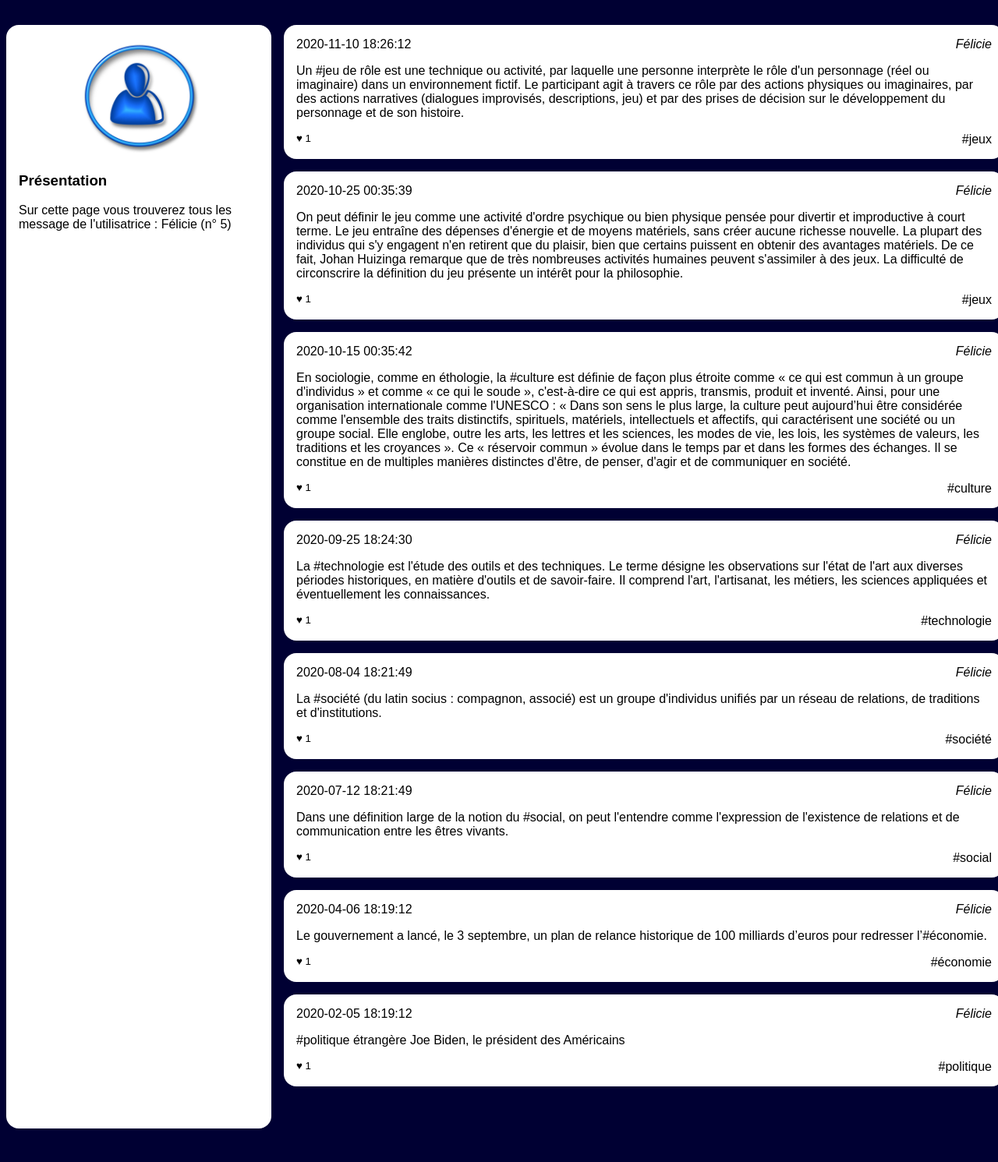
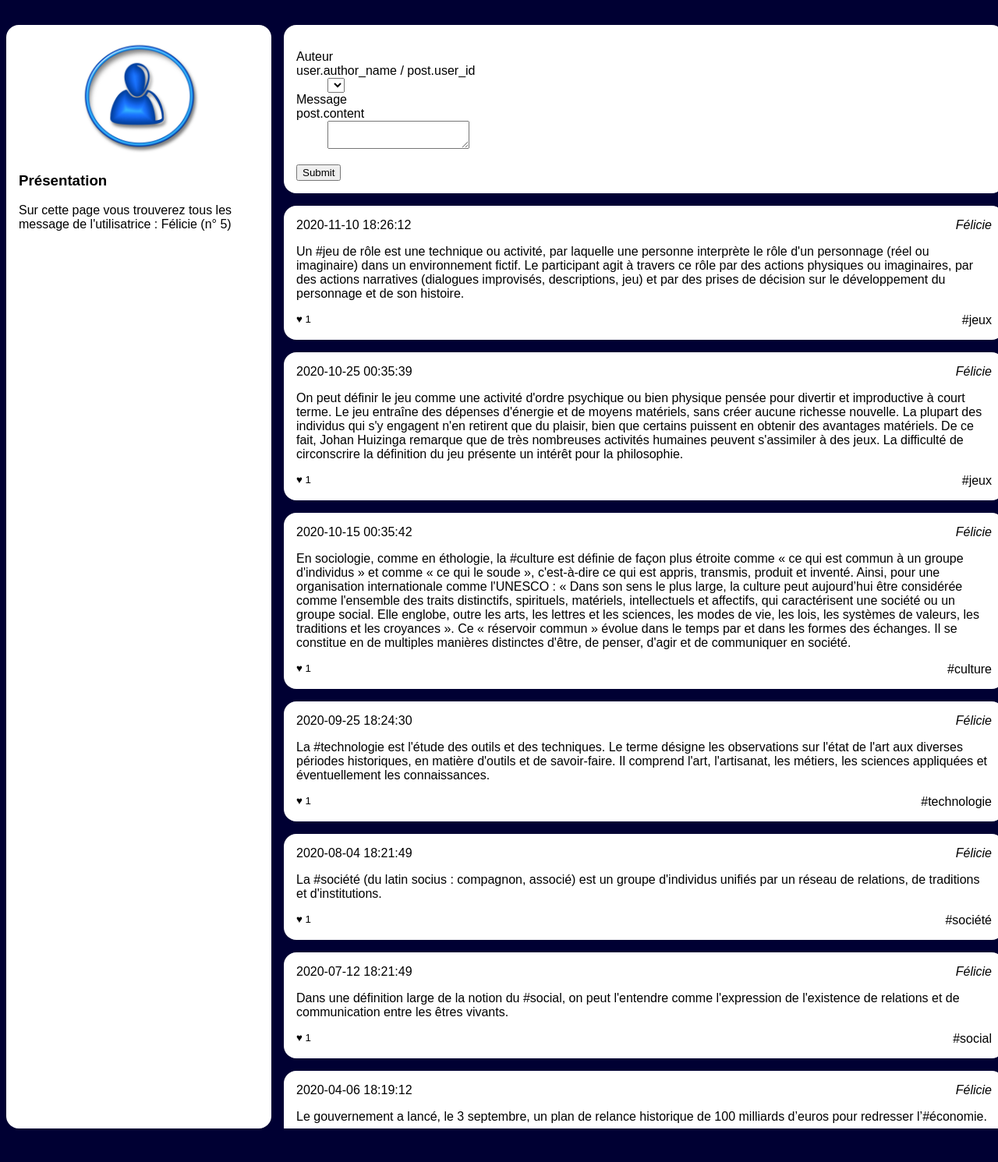
Before and after one commit to farah-9/projet-collectif---reseau-social-php-team_agathe_edward_francois, a PHP site: page /wall.php?user_id=5 in a window 1280 px wide. Shown: the part 90-1581 px from the top of the page at 78% size. Run offline with PHP 8.4, Linux system fonts and the light colour scheme; data comes from the database, SQL or seed files in the repository; lists and menus that the app fills with data are empty.

Commit message:
début fonctionnalité ajout de message

```diff
--- a/Niveau1/wall.php
+++ b/Niveau1/wall.php
@@ -63,6 +63,71 @@
                 </section>
             </aside>
             <main>
+                <article>
+                <?php
+                /**
+                     * TRAITEMENT DU FORMULAIRE
+                     */
+                    // Etape 1 : vérifier si on est en train d'afficher ou de traiter le formulaire
+                    // si on recoit un champs email rempli il y a une chance que ce soit un traitement
+                    $enCoursDeTraitement = isset($_POST['auteur']);
+                    if ($enCoursDeTraitement)
+                    {
+                        // on ne fait ce qui suit que si un formulaire a été soumis.
+                        // Etape 2: récupérer ce qu'il y a dans le formulaire @todo: c'est là que votre travaille se situe
+                        // observez le résultat de cette ligne de débug (vous l'effacerez ensuite)
+                        // echo "<pre>" . print_r($_POST, 1) . "</pre>";
+                        // et complétez le code ci dessous en remplaçant les ???
+                        $authorId = $_POST['auteur'];
+                        $postContent = $_POST['message'];
+
+
+                        //Etape 3 : Petite sécurité
+                        // pour éviter les injection sql : https://www.w3schools.com/sql/sql_injection.asp
+                        $authorId = intval($mysqli->real_escape_string($authorId));
+                        $postContent = $mysqli->real_escape_string($postContent);
+                        //Etape 4 : construction de la requete
+                        // $lInstructionSql = "INSERT INTO posts "
+                        //         . "(id, user_id, content, created, permalink, post_id) "
+                        //         . "VALUES (NULL, "
+                        //         . $authorId . ", "
+                        //         . "'" . $postContent . "', "
+                        //         . "NOW(), "
+                        //         . "'', "
+                        //         . "NULL);"
+                        //         ;
+                            $lInstructionSql = "INSERT INTO posts "
+                                . "(id, user_id, content, created, parent_id) "
+                                . "VALUES (NULL, "
+                                . $authorId . ", "
+                                . "'" . $postContent . "', "
+                                . "NOW(), "
+                                . "NULL);"
+                                ;
+                        // echo $lInstructionSql;
+                        // Etape 5 : execution
+                        $ok = $mysqli->query($lInstructionSql);
+                        if ( ! $ok)
+                        {
+                            echo "Impossible d'ajouter le message: " . $mysqli->error;
+                        } else
+                        {
+                            echo "Message posté en tant que :" . $listAuteurs[$authorId];
+                        }
+                    }
+                    ?>
+                    <form action="usurpedpost.php" method="post">
+                        <dl>
+                            <dt><label for='auteur'>Auteur</label></dt> user.author_name / post.user_id
+                            <dd><select name='auteur'>
+                                <?php  ?>
+                            </select></dd>
+                            <dt><label for='message'>Message</label></dt> post.content
+                            <dd><textarea name='message'></textarea></dd>
+                        </dl>
+                        <input type='submit'>
+                    </form>
+                </article>
                 <?php
                 /**
                  * Etape 3: récupérer tous les messages de l'utilisatrice
--- a/Niveau2/usurpedpost.php
+++ b/Niveau2/usurpedpost.php
@@ -55,7 +55,6 @@ session_start();
                         $listAuteurs[$user['id']] = $user['alias'];
                     }
 
-
                     /**
                      * TRAITEMENT DU FORMULAIRE
                      */
@@ -87,7 +86,6 @@ session_start();
                         //         . "'', "
                         //         . "NULL);"
                         //         ;
-
                             $lInstructionSql = "INSERT INTO posts "
                                 . "(id, user_id, content, created, parent_id) "
                                 . "VALUES (NULL, "
```
